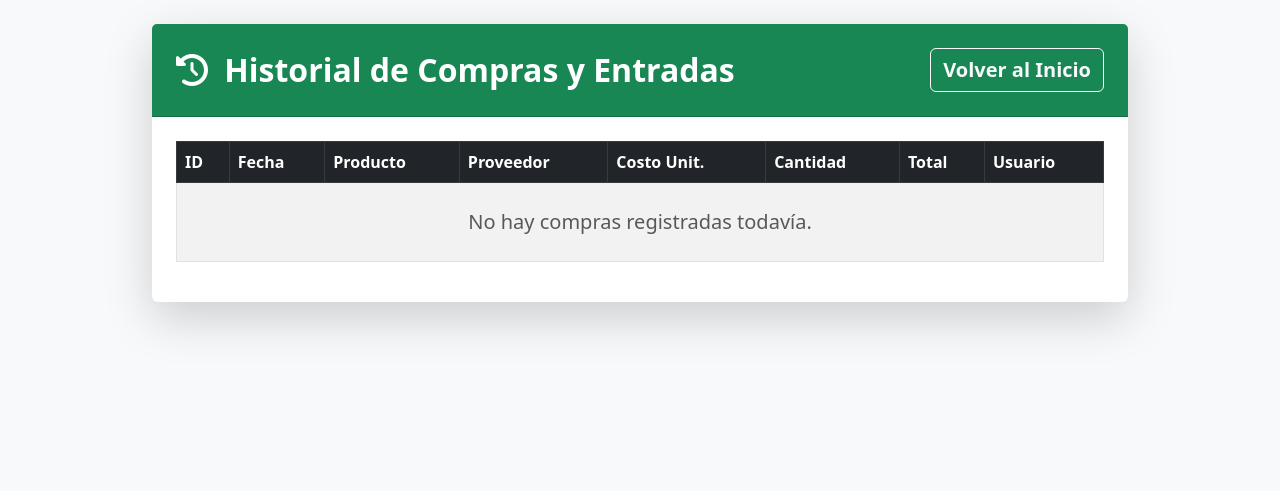
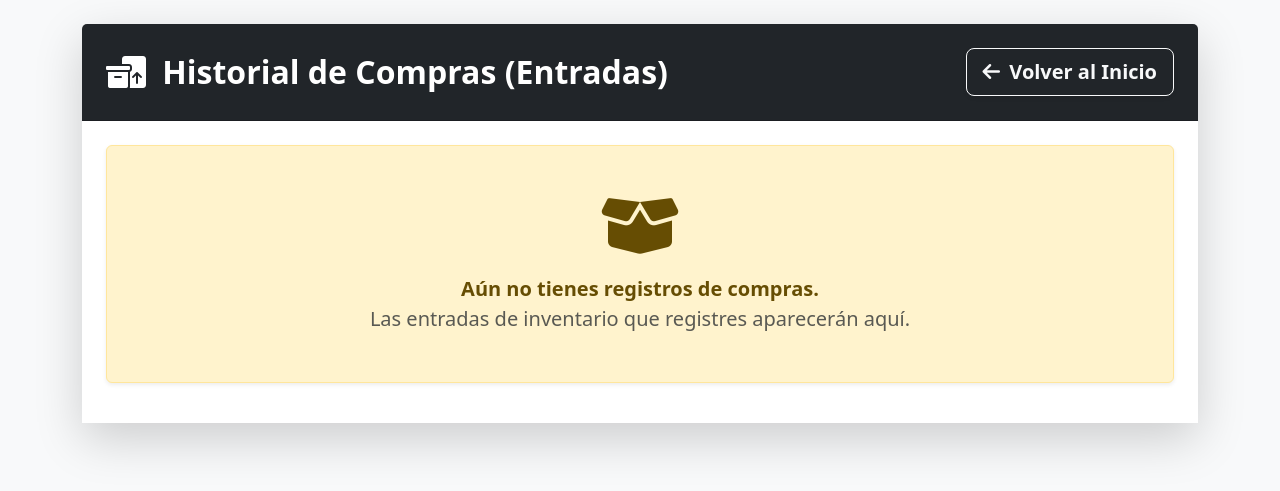
Before and after one commit to ventasrespondeya-cell/Control-de-Inventario---Pinturas-JAM, a Flask app: page /historial_compras in a window 1280 px wide. Shown: the top 491 px of the page. Run offline with Flask 3, Linux system fonts and the light colour scheme; the visitor is signed in with stand-in values (Sample User, id 1); data that the repository does not hold is empty; parts of the project's set-up code (start-up, migrations or seed data) failed here and were passed over; some libraries are stand-ins or nearby versions.

Commit message:
Update historial_compras.html

```diff
--- a/templates/historial_compras.html
+++ b/templates/historial_compras.html
@@ -7,49 +7,50 @@
     <link rel="stylesheet" href="https://cdnjs.cloudflare.com/ajax/libs/font-awesome/6.4.0/css/all.min.css">
 </head>
 <body class="bg-light">
-    <div class="container mt-4 mb-5" style="max-width: 1000px;">
+    <div class="container mt-4 mb-5">
         <div class="card shadow-lg border-0">
-            <div class="card-header bg-success text-white p-4 d-flex justify-content-between align-items-center">
-                <h2 class="mb-0 fw-bold"><i class="fas fa-history me-2"></i> Historial de Compras y Entradas</h2>
-                <a href="/" class="btn btn-outline-light fw-bold fs-5">Volver al Inicio</a>
+            <div class="card-header bg-dark text-white p-4 d-flex justify-content-between align-items-center flex-wrap gap-2">
+                <h2 class="mb-0 fw-bold"><i class="fas fa-boxes-packing me-2"></i> Historial de Compras (Entradas)</h2>
+                <a href="/" class="btn btn-outline-light btn-lg fw-bold shadow-sm"><i class="fas fa-arrow-left me-1"></i> Volver al Inicio</a>
             </div>
-            <div class="card-body p-4">
-                <div class="table-responsive">
-                    <table class="table table-striped table-bordered align-middle">
-                        <thead class="table-dark">
+
+            <div class="card-body p-4 bg-white">
+                {% if compras %}
+                <div class="table-responsive shadow-sm rounded">
+                    <table class="table table-hover table-bordered align-middle mb-0">
+                        <thead class="table-primary text-center fs-5">
                             <tr>
-                                <th>ID</th>
-                                <th>Fecha</th>
+                                <th>Nº</th>
+                                <th>Fecha y Hora</th>
+                                <th>Proveedor</th>
                                 <th>Producto</th>
-                                <th>Proveedor</th>
                                 <th>Costo Unit.</th>
                                 <th>Cantidad</th>
-                                <th>Total</th>
-                                <th>Usuario</th>
+                                <th>Costo Total</th>
                             </tr>
                         </thead>
-                        <tbody>
-                            {% if compras %}
-                                {% for c in compras %}
-                                <tr>
-                                    <td>{{ c.id }}</td>
-                                    <td>{{ c.fecha }}</td>
-                                    <td><span class="fw-bold">{{ c.nombre_producto }}</span></td>
-                                    <td>{{ c.proveedor }}</td>
-                                    <td>${{ '%.2f'|format(c.costo_unitario) }}</td>
-                                    <td><span class="badge bg-success fs-6">{{ c.cantidad }}</span></td>
-                                    <td class="fw-bold text-success">${{ '%.2f'|format(c.total) }}</td>
-                                    <td>{{ c.usuario }}</td>
-                                </tr>
-                                {% endfor %}
-                            {% else %}
-                                <tr>
-                                    <td colspan="8" class="text-center text-muted py-4 fs-5">No hay compras registradas todavía.</td>
-                                </tr>
-                            {% endif %}
+                        <tbody class="bg-white">
+                            {% for c in compras %}
+                            <tr>
+                                <td class="text-center text-muted fw-bold">{{ c.id }}</td>
+                                <td class="text-center">{{ c.fecha_formateada }}</td>
+                                <td class="fw-bold text-dark">{{ c.proveedor }}</td>
+                                <td>{{ c.producto_nombre }}</td>
+                                <td class="text-center text-danger fw-bold">${{ "%.2f"|format(c.costo_unitario) }}</td>
+                                <td class="text-center fs-5 fw-bold">{{ c.cantidad }}</td>
+                                <td class="text-center text-danger fw-bold fs-5">${{ "%.2f"|format(c.costo_total) }}</td>
+                            </tr>
+                            {% endfor %}
                         </tbody>
                     </table>
                 </div>
+                {% else %}
+                <div class="alert alert-warning text-center fs-5 py-5 shadow-sm">
+                    <i class="fas fa-box-open mb-3" style="font-size: 4rem;"></i><br>
+                    <strong>Aún no tienes registros de compras.</strong><br>
+                    <span class="text-muted">Las entradas de inventario que registres aparecerán aquí.</span>
+                </div>
+                {% endif %}
             </div>
         </div>
     </div>
```
